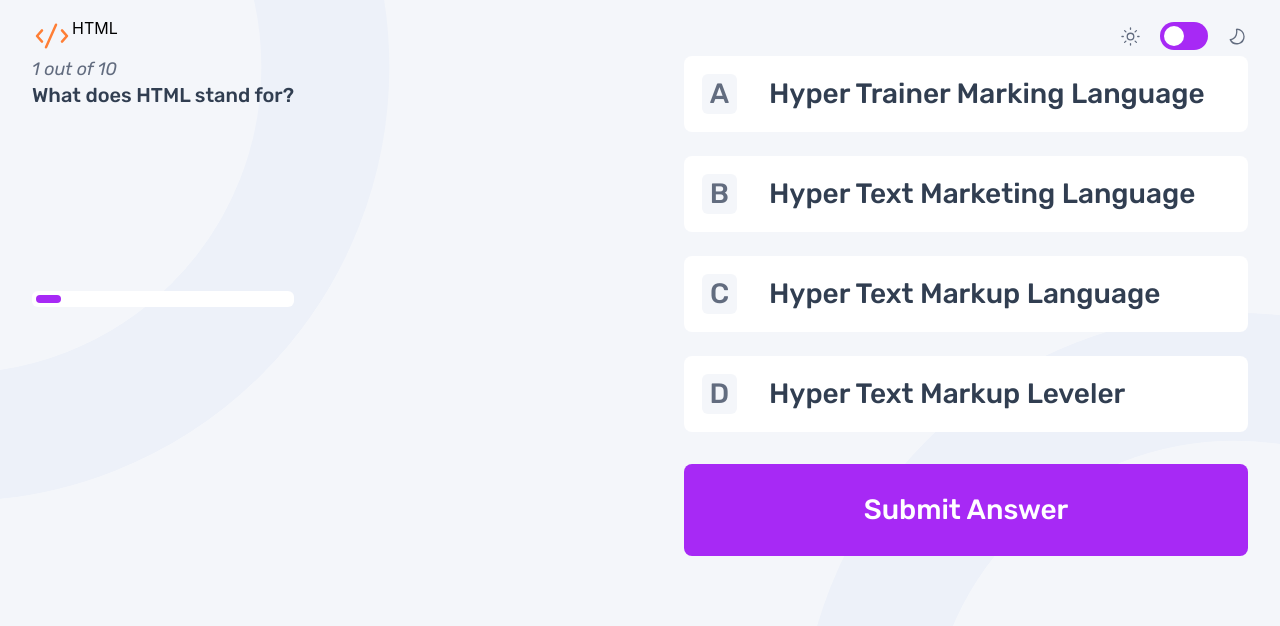
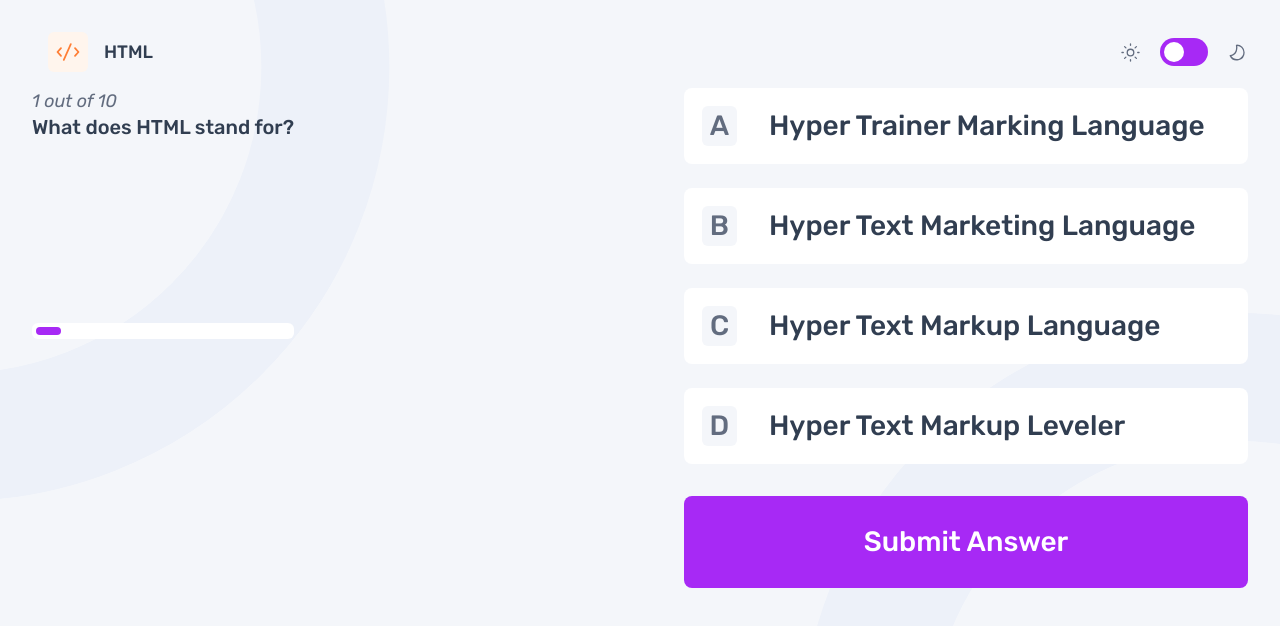
Before and after one commit to TomSif/Front-end_Mentor_Quiz-App, a React (Vite) app in the folder quiz-app/: page / in a window 1280 px wide. Both pictures are taken after a click on the button "HTML". Shown: the top 626 px of the page. Built offline with nearby package versions, Linux system fonts and the light colour scheme.

Commit message:
feat(SubjectBadge): working compoenent with subject, icon props and bgColors object

```diff
--- a/quiz-app/src/components/Home.jsx
+++ b/quiz-app/src/components/Home.jsx
@@ -9,7 +9,7 @@
   ];
 
   return (
-    <div className="relative w-auto bg-grey-50">
+    <div className="relative w-auto">
       <div className="flex flex-col text-left gap-4 z-10">
         <h1 className="text-preset-2-mobile-light md:text-preset-2-light transition-all duration-200 dark:text-white text-blue-900">
           Welcome to the
--- a/quiz-app/src/components/SubjectBadge.jsx
+++ b/quiz-app/src/components/SubjectBadge.jsx
@@ -1,7 +1,18 @@
 function SubjectBadge({ subject, icon }) {
+  const bgColors = {
+    HTML: "bg-orange-50",
+    CSS: "bg-teal-50",
+    JavaScript: "bg-yellow-50",
+    Accessibility: "bg-purple-50",
+  };
+
   return (
-    <div className="flex ">
-      <img src={icon} alt="" />
+    <div className="flex gap-4 p-4 items-center text-preset-4-mobile w-full max-w-81 rounded-lg text-blue-900  dark:text-white">
+      <span
+        className={`flex items-center justify-center w-10 h-10 rounded-md ${bgColors[subject]}`}
+      >
+        <img className="w-7 h-7" src={icon} alt="" />
+      </span>
       <p>{subject}</p>
     </div>
   );
```
